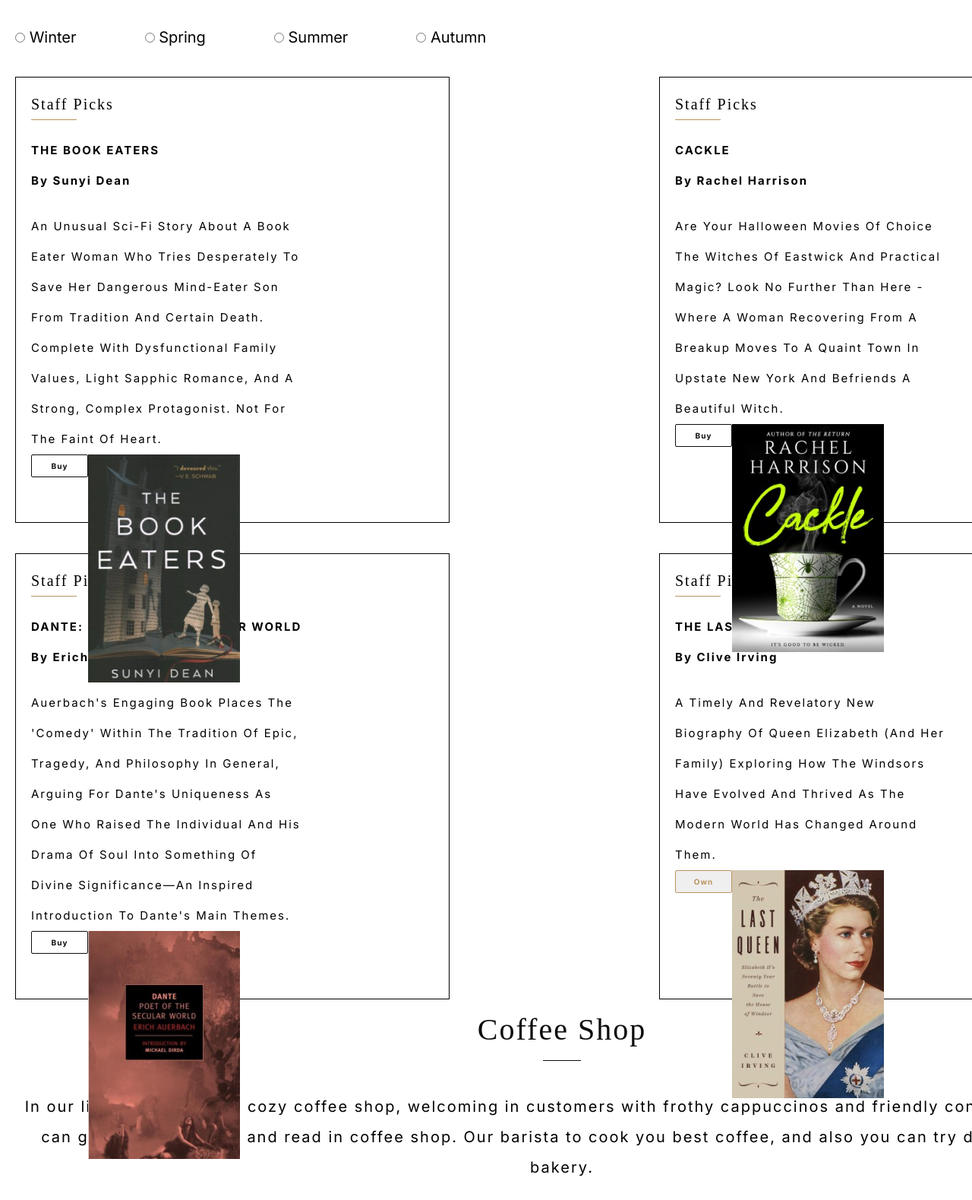
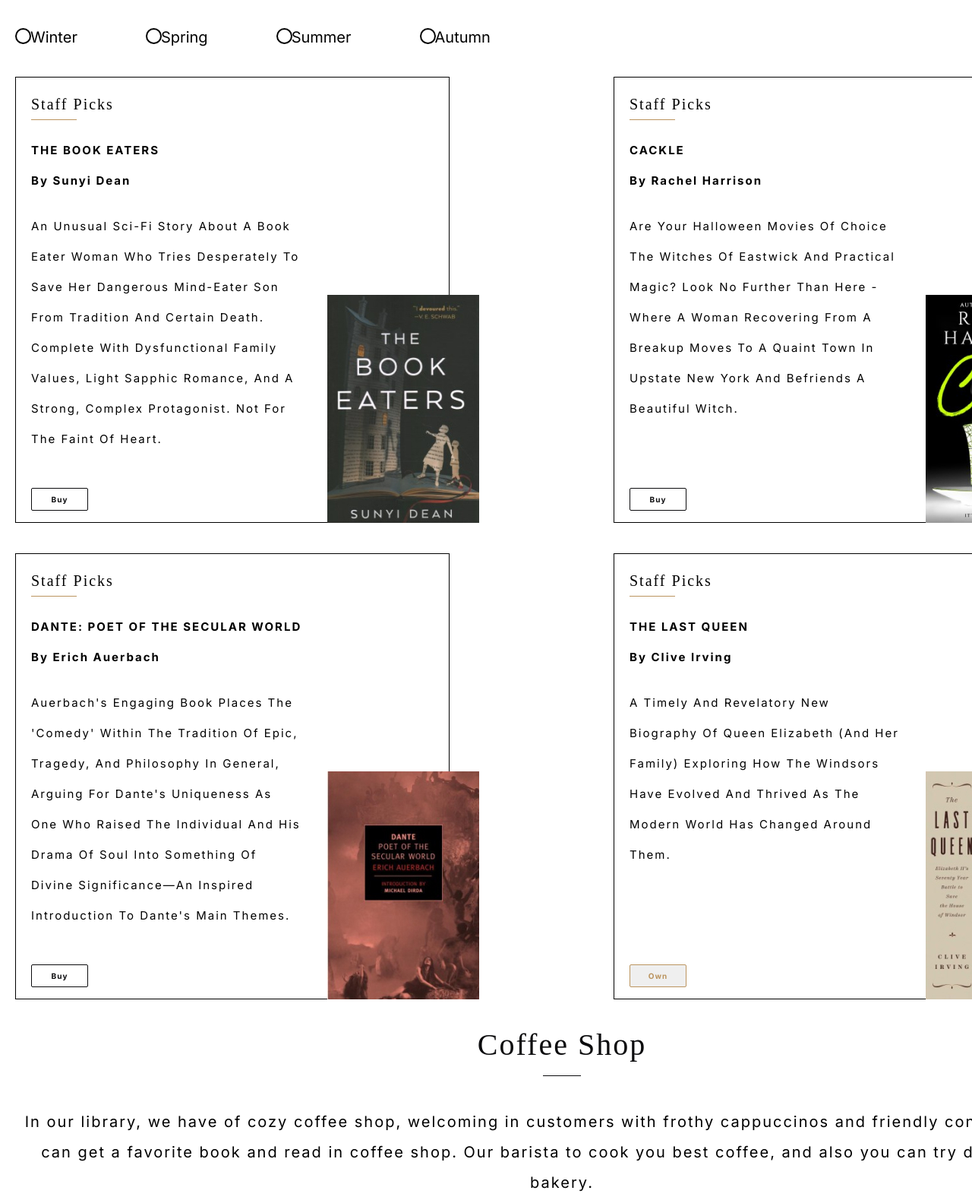
Before and after one commit to A3thyr/rsschool-cv, a website built with webpack: page src/index.html in a window 1280 px wide. Shown: the part 1647-3226 px from the top of the page at 76% size. Built offline with nearby package versions, Linux system fonts and the light colour scheme; a web font is replaced by a local one.

Commit message:
fix: fixed styles for section favorites

```diff
--- a/src/index.html
+++ b/src/index.html
@@ -61,100 +61,110 @@
         </div>
         <span class="favorites-span">Pick favorites of season</span>
         <form action="" class="favorites-form">
-            <label for="" class="favorites-form-radio">
-                <input type="radio" name="level">
-                Winter
+            <label for="level1" class="favorites-form-radio">
+                <input type="radio" name="level" id="level1" class="favorites-form-radio-button">
+                <span class="season">Winter</span>
             </label>
-            <label for="" class="favorites-form-radio">
-                <input type="radio" name="level">
-                Spring
+            <label for="level2" class="favorites-form-radio">
+                <input type="radio" name="level" id="level2" class="favorites-form-radio-button">
+                <span class="season">Spring</span>
             </label>
-            <label for="" class="favorites-form-radio">
-                <input type="radio" name="level">
-                Summer
+            <label for="level3" class="favorites-form-radio">
+                <input type="radio" name="level" id="level3" class="favorites-form-radio-button">
+                <span class="season">Summer</span>
             </label>
-            <label for="" class="favorites-form-radio">
-                <input type="radio" name="level">
-                Autumn
+            <label for="level4" class="favorites-form-radio">
+                <input type="radio" name="level" id="level4" class="favorites-form-radio-button">
+                <span class="season">Autumn</span>
             </label>
         </form>
             <div class="favorites-books">
-            <div class="favorites-books-book">
-                <div class="favorites-books-book-border">
-                    <div class="favorites-books-book-border-title">
-                        <span class="favorites-books-book-border-title-span">Staff Picks</span>
-                        <div class="favorites-books-book-border-title-line"></div>
+                <div class="favorites-books-border">
+                    <div class="favorites-books-border-book">
+                        <div class="favorites-books-border-book-text">
+                            <div class="favorites-books-border-book-text-title">
+                                <span class="favorites-books-border-book-text-title-span">Staff Picks</span>
+                                <div class="favorites-books-border-book-text-title-line"></div>
                             </div>
-                    <div class="favorites-books-book-border-name">
-                        <span class="favorites-books-book-border-name-bookname">The Book Eaters</span>
-                        <span class="favorites-books-book-border-name-author">By Sunyi Dean</span>
+                            <div class="favorites-books-border-book-text-name">
+                                <span class="favorites-books-border-book-text-name-bookname">The Book Eaters</span>
+                                <span class="favorites-books-border-book-text-name-author">By Sunyi Dean</span>
                             </div>
-                    <p class="favorites-books-book-border-desc">
+                            <p class="favorites-books-border-book-text-desc">
                                 An unusual sci-fi story about a book eater woman who tries desperately to save her dangerous mind-eater son from tradition and certain death. Complete with dysfunctional family values, light Sapphic romance, and a strong, complex protagonist. Not for the faint of heart.
                             </p>
-                    <button class="favorites-books-book-border-button">
+                        </div>
+                        <button class="favorites-books-border-book-button">
                             Buy
                         </button>
+                    </div>
                     <img src="./img/book.jpg" alt="book1">
                 </div>
 
+                <div class="favorites-books-border">
+                    <div class="favorites-books-border-book">
+                        <div class="favorites-books-border-book-text">
+                            <div class="favorites-books-border-book-text-title">
+                                <span class="favorites-books-border-book-text-title-span">Staff Picks</span>
+                                <div class="favorites-books-border-book-text-title-line"></div>
                             </div>
-            <div class="favorites-books-book">
-                <div class="favorites-books-book-border">
-                    <div class="favorites-books-book-border-title">
-                        <span class="favorites-books-book-border-title-span">Staff Picks</span>
-                        <div class="favorites-books-book-border-title-line"></div>
+                            <div class="favorites-books-border-book-text-name">
+                                <span class="favorites-books-border-book-text-name-bookname">Cackle</span>
+                                <span class="favorites-books-border-book-text-name-author">By Rachel Harrison</span>
                             </div>
-                    <div class="favorites-books-book-border-name">
-                        <span class="favorites-books-book-border-name-bookname">Cackle</span>
-                        <span class="favorites-books-book-border-name-author">By Rachel Harrison</span>
+                            <p class="favorites-books-border-book-text-desc">
+                                Are your Halloween movies of choice The Witches of Eastwick and Practical Magic? Look no further than here - where a woman recovering from a breakup moves to a quaint town in upstate New York and befriends a beautiful witch.
+                            </p>
                         </div>
-                    <p class="favorites-books-book-border-desc">
-                        Are your Halloween movies of choice The Witches of Eastwick and Practical Magic? Look no further than here - where a woman recovering from a breakup moves to a quaint town in upstate New York and befriends a beautiful witch.                    </p>
-                    <button class="favorites-books-book-border-button">
+                        <button class="favorites-books-border-book-button">
                             Buy
                         </button>
+                    </div>
                     <img src="./img/book (1).jpg" alt="book2">
                 </div>
 
+                <div class="favorites-books-border">
+                    <div class="favorites-books-border-book">
+                        <div class="favorites-books-border-book-text">
+                            <div class="favorites-books-border-book-text-title">
+                                <span class="favorites-books-border-book-text-title-span">Staff Picks</span>
+                                <div class="favorites-books-border-book-text-title-line"></div>
                             </div>
-            <div class="favorites-books-book">
-                <div class="favorites-books-book-border">
-                    <div class="favorites-books-book-border-title">
-                        <span class="favorites-books-book-border-title-span">Staff Picks</span>
-                        <div class="favorites-books-book-border-title-line"></div>
+                            <div class="favorites-books-border-book-text-name">
+                                <span class="favorites-books-border-book-text-name-bookname">Dante: Poet of the Secular World</span>
+                                <span class="favorites-books-border-book-text-name-author">By Erich Auerbach</span>
                             </div>
-                    <div class="favorites-books-book-border-name">
-                        <span class="favorites-books-book-border-name-bookname">Dante: Poet of the Secular World</span>
-                        <span class="favorites-books-book-border-name-author">By Erich Auerbach</span>
+                            <p class="favorites-books-border-book-text-desc">
+                                Auerbach's engaging book places the 'Comedy' within the tradition of epic, tragedy, and philosophy in general, arguing for Dante's uniqueness as one who raised the individual and his drama of soul into something of divine significance—an inspired introduction to Dante's main themes.
+                            </p>
                         </div>
-                    <p class="favorites-books-book-border-desc">
-                        Auerbach's engaging book places the 'Comedy' within the tradition of epic, tragedy, and philosophy in general, arguing for Dante's uniqueness as one who raised the individual and his drama of soul into something of divine significance—an inspired introduction to Dante's main themes.                    </p>
-                    <button class="favorites-books-book-border-button">
+                        <button class="favorites-books-border-book-button">
                             Buy
                         </button>
+                    </div>
                     <img src="./img/book (2).jpg" alt="book3">
                 </div>
 
+                <div class="favorites-books-border">
+                    <div class="favorites-books-border-book">
+                        <div class="favorites-books-border-book-text">
+                            <div class="favorites-books-border-book-text-title">
+                                <span class="favorites-books-border-book-text-title-span">Staff Picks</span>
+                                <div class="favorites-books-border-book-text-title-line"></div>
                             </div>
-            <div class="favorites-books-book">
-                <div class="favorites-books-book-border">
-                    <div class="favorites-books-book-border-title">
-                        <span class="favorites-books-book-border-title-span">Staff Picks</span>
-                        <div class="favorites-books-book-border-title-line"></div>
+                            <div class="favorites-books-border-book-text-name">
+                                <span class="favorites-books-border-book-text-name-bookname">The Last Queen</span>
+                                <span class="favorites-books-border-book-text-name-author">By Clive Irving</span>
                             </div>
-                    <div class="favorites-books-book-border-name">
-                        <span class="favorites-books-book-border-name-bookname">The Last Queen</span>
-                        <span class="favorites-books-book-border-name-author">By Clive Irving</span>
+                            <p class="favorites-books-border-book-text-desc">
+                                A timely and revelatory new biography of Queen Elizabeth (and her family) exploring how the Windsors have evolved and thrived as the modern world has changed around them.
+                            </p>
                         </div>
-                    <p class="favorites-books-book-border-desc">
-                        A timely and revelatory new biography of Queen Elizabeth (and her family) exploring how the Windsors have evolved and thrived as the modern world has changed around them.                    </p>
-                    <button class="favorites-books-book-border-button-disabled">
+                        <button class="favorites-books-border-book-button-disabled">
                             Own
                         </button>
+                    </div>
                         <img src="./img/book (3).jpg" alt="book4">
-                </div>
-
                 </div>
             </div>
     </section>
--- a/src/scss/coffeeshop.scss
+++ b/src/scss/coffeeshop.scss
@@ -10,6 +10,7 @@
         flex-direction: column;
         justify-content: center;
         align-items: center;
+        margin-top: 20px;
         gap: 20px;
         &-span{
             color: #0C0C0E;
--- a/src/scss/favorites.scss
+++ b/src/scss/favorites.scss
@@ -1,6 +1,7 @@
 .favorites{
     display: flex;
     flex-direction: column;
+    width: 1440px;
     gap: 40px;
     &-title{
         display: flex;
@@ -25,7 +26,6 @@
         }
     }
     &-span{
-
         margin-left: 20px;
         color: #000;
         font-family: Inter;
@@ -36,34 +36,86 @@
     }
     &-form{
         display: flex;
+        align-items: center;
         margin-left: 20px;
-
         gap: 90px;
         &-radio{
+            display: flex;
 
+            & .season{
+                display: flex;
+                align-items: center;
+                position: relative;
+                padding-left:20px ;
                 color: #000;
                 font-family: Inter;
                 font-size: 20px;
                 font-style: normal;
                 font-weight: 400;
                 line-height: normal;
+                &::before{
+                    display: block;
+                    position: absolute;
+                    top: 0;
+                    left: 0;
+                    content: '';
+                    width: 17px;
+                    height: 17px;
+                    border: 2px solid #000;
+                    border-radius: 50%;
                 }
+                &::after{
+                    display: block;
+                    content: '';
+                    position: absolute;
+                    left: 4.5px;
+                    top: 4.5px;
+                    background-color: #000;
+                    border-radius: 50%;
+                    width: 12px;
+                    height: 12px;
+                    opacity: 0;
+                    transform: scale(0);
+                    transition: 0.3s all ease;
+                }
+            }
+            &-button{
+                display: none;
+            }
+            &-button:checked + .season::after{
+                transform: scale(1);
+                transition: 0.3s;
+                opacity: 1;
+            }
+        }
+
     }
     &-books{
         margin-left: 20px;
         display: flex;
+        flex-direction: row;
         justify-content: space-between;
         flex-wrap: wrap;
         gap: 40px;
-        &-book{
+        margin-right: 60px;
+        &-border{
+                display: flex;
+                flex-direction: row;
 
-            &-border{
                 padding: 15px 0 15px 20px;
                 width: 550px;
                 height: 555px;
                 flex-shrink: 0;
                 border: 1px solid #000;
                 background: #FFF;
+                &-book{
+                    display: flex;
+                    flex-direction: column;
+                    justify-content: space-between;
+                    &-text{
+                        display: flex;
+                        flex-direction: column;
+                        gap: 20px;
                         &-title{
                             display: flex;
                             flex-direction: column;
@@ -86,7 +138,7 @@
                         &-name{
                             display: flex;
                             flex-direction: column;
-                    margin-top: 20px;
+                            width: 360px;
                             &-bookname{
                                 color: #000;
                                 font-family: Inter;
@@ -109,7 +161,7 @@
                             }
                         }
                         &-desc{
-                    margin-top: 20px;
+
                             width: 355px;
                             color: #000;
                             font-family: Inter;
@@ -119,6 +171,7 @@
                             line-height: 40px; /* 266.667% */
                             letter-spacing: 2px;
                             text-transform: capitalize;
+                        }
                     }
                     &-button{
                         width: 75px;
@@ -158,12 +211,15 @@
                             letter-spacing: 1px;
                         }
                    }
+                }
                 img{
-
-                    position: absolute;
+                    margin-top: 271px;
+                    margin-left: 30px;
+                    width: 200px;
+                    height: 300px;
+                    flex-shrink: 0;
 
                 }
             }
         }
     }
-}
```
Lines whose indentation alone changed are shown as unchanged.
